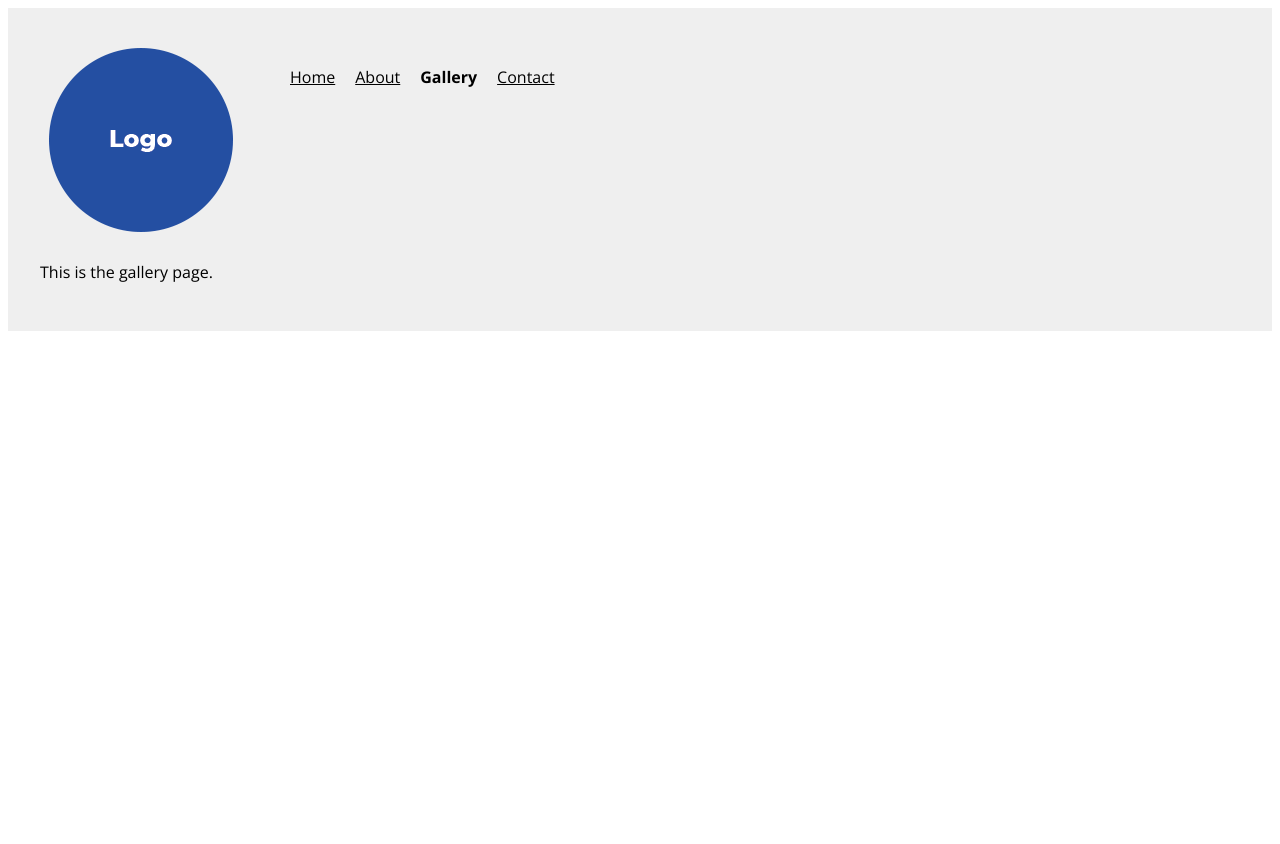
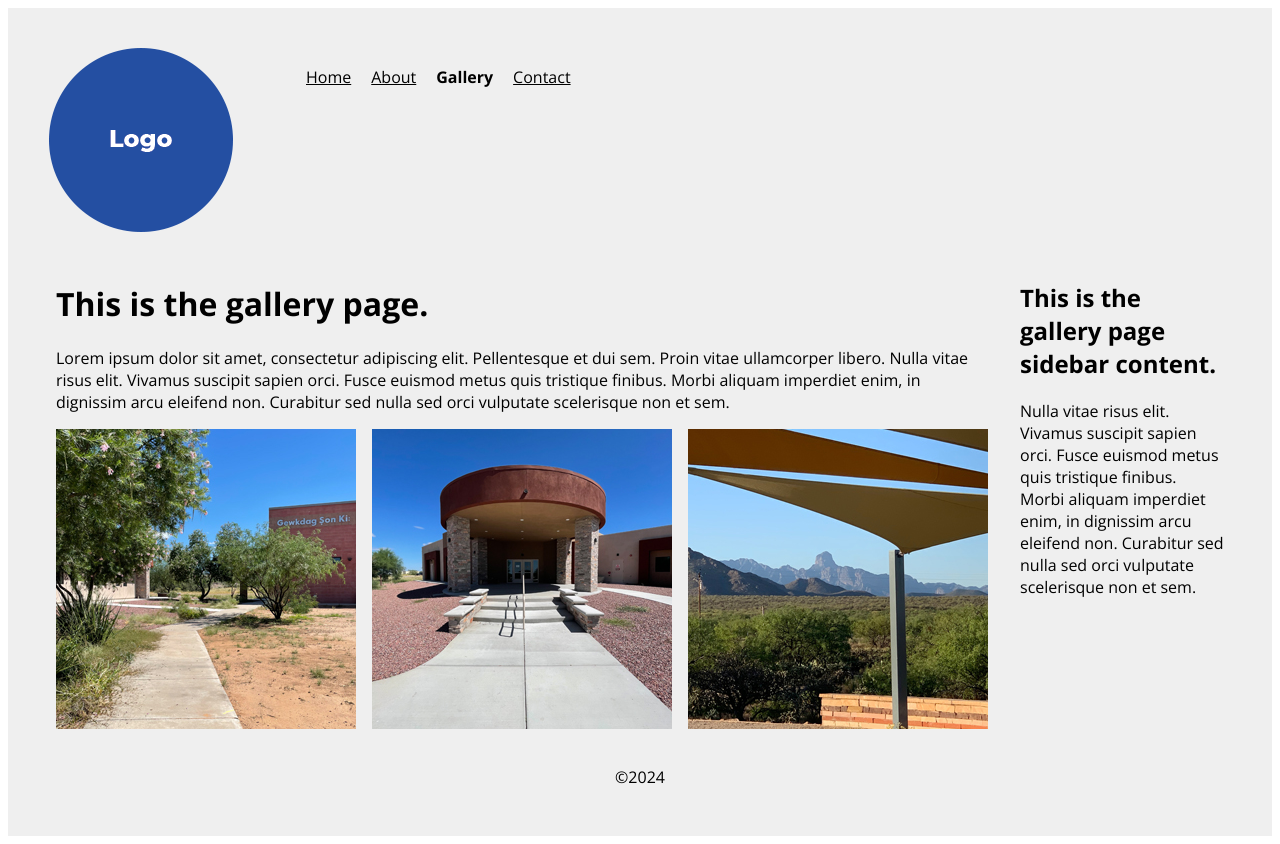
Before and after one commit to adrianmorrow/websiteapp, a Django app: page /gallery/ in a window 1280 px wide. Before the commit the page ends 331 px from the top, so only its background shows below. Run offline with Django 5.2, Linux system fonts and the light colour scheme.

Commit message:
Added images to gallery and contact form

```diff
--- a/myapp/templates/base.html
+++ b/myapp/templates/base.html
@@ -21,11 +21,13 @@
             </ul>
             {% endblock %}
         </header>
-        <main>{% block content %}{% endblock %}</main>
-        <aside></aside>
+        <div class="content-container">
+            <main>{% block content %}{% endblock %}</main>
+            <aside>{% block sidebarcontent %}{% endblock %}</aside>
+        </div>
         <footer>
-
+            <p>&copy;{% now "Y" %}</p>
         </footer>
-    </div>
+    </div><!-- end container-->
 </body>
 </html>
--- a/myapp/templates/gallery.html
+++ b/myapp/templates/gallery.html
@@ -3,5 +3,34 @@
 {% block nav-gallery %}<strong class="nav-active">Gallery</strong>{% endblock %}
 {% block title %}Gallery Page{% endblock %}
 {% block content %}
-<p>This is the gallery page.</p>
+<h1>This is the gallery page.</h1>
+<p>Lorem ipsum dolor sit amet, consectetur adipiscing elit. Pellentesque et dui sem. Proin vitae ullamcorper libero. Nulla vitae risus elit. Vivamus suscipit sapien orci. Fusce euismod metus quis tristique finibus. Morbi aliquam imperdiet enim, in dignissim arcu eleifend non. Curabitur sed nulla sed orci vulputate scelerisque non et sem.</p>
+<!-- <a href="#"><img src="../static/images/gallery/thumbs/gallery-img-1.jpg" alt="gallery image 1"></a>
+<a href="#"><img src="../static/images/gallery/thumbs/gallery-img-2.jpg" alt="gallery image 1"></a>
+<a href="#"><img src="../static/images/gallery/thumbs/gallery-img-3.jpg" alt="gallery image 1"></a> -->
+<div class="gallery">
+  <a href="#img1">
+      <img src="../static/images/gallery/thumbs/gallery-img-1.jpg">
+    </a>
+    <a href="#img2">
+      <img src="../static/images/gallery/thumbs/gallery-img-2.jpg">
+    </a>
+    <a href="#img3">
+      <img src="../static/images/gallery/thumbs/gallery-img-3.jpg">
+    </a>
+</div>
+<a href="#" class="lightbox" id="img1">
+    <span style="background-image: url('../static/images/gallery/large/gallery-img-1.jpg')"></span>
+  </a>
+  <a href="#" class="lightbox" id="img2">
+    <span style="background-image: url('../static/images/gallery/large/gallery-img-2.jpg')"></span>
+  </a>
+  <a href="#" class="lightbox" id="img3">
+    <span style="background-image: url('../static/images/gallery/large/gallery-img-3.jpg')"></span>
+  </a>
 {% endblock %}
+{% block sidebarcontent %}
+<h2>This is the gallery page sidebar content.</h2>
+<p>Nulla vitae risus elit. Vivamus suscipit sapien orci. Fusce euismod metus quis tristique finibus. Morbi aliquam imperdiet enim, in dignissim arcu eleifend non. Curabitur sed nulla sed orci vulputate scelerisque non et sem.</p>
+
+{% endblock %}
--- a/myapp/urls.py
+++ b/myapp/urls.py
@@ -1,10 +1,12 @@
 from django.urls import path
 from . import views
+from myapp.views import contact, success
 
 urlpatterns = [
     path("", views.home, name="home"),
     path("about/", views.about, name="about"),
     path("contact/", views.contact, name="contact"),
     path("gallery/", views.gallery, name="gallery"),
+    path("success/",  success, name='success'),
 
 ]
--- a/myapp/views.py
+++ b/myapp/views.py
@@ -1,4 +1,6 @@
 from django.shortcuts import render, HttpResponse
+from myapp.forms import ContactForm
+from django.shortcuts import render, redirect, HttpResponse
 
 # Create your views here.
 def home(request):
@@ -12,3 +14,17 @@
 
 def gallery(request):
         return render(request, 'gallery.html')
+
+
+def contact(request):
+        if request.method == 'POST':
+                form = ContactForm(request.POST)
+                if form.is_valid():
+                        # Process the form data
+                        return redirect('success')
+        else:
+                form = ContactForm()
+        return render(request, 'contact.html', {'form': form})
+
+def success(request):
+        return HttpResponse('Success!')
--- a/static/css/styles.css
+++ b/static/css/styles.css
@@ -32,3 +32,81 @@
 #nav .nav-active {
     color: #000;
 }
+
+.content-container {
+    display: flex;
+}
+
+main {
+    flex: 3 1 auto;
+}
+
+main,
+aside {
+    padding: 1em;
+}
+
+footer p {
+    text-align: center;
+}
+
+.gallery {
+    display: flex;
+}
+.gallery a {
+    margin-right: 1em;
+}
+.gallery a:last-child {
+    margin-right: 0;
+}
+
+.lightbox {
+    /* Default to hidden */
+    display: none;
+
+    /* Overlay entire screen */
+    position: fixed;
+    z-index: 999;
+    top: 0;
+    left: 0;
+    right: 0;
+    bottom: 0;
+
+    /* A bit of padding around image */
+    padding: 1em;
+
+    /* Translucent background */
+    background: rgba(0, 0, 0, 0.8);
+  }
+
+  /* Unhide the lightbox when it's the target */
+  .lightbox:target {
+    display: block;
+  }
+
+  .lightbox span {
+    /* Full width and height */
+    display: block;
+    width: 100%;
+    height: 100%;
+
+    /* Size and position background image */
+    background-position: center;
+    background-repeat: no-repeat;
+    background-size: contain;
+  }
+
+  .success-message {
+    text-align: center;
+    padding: 20px;
+    border: 2px solid #4caf50;
+    border-radius: 5px;
+    background-color: #dff0d8;
+    color: #3c763d;
+
+}
+
+.errorlist li {
+    list-style: none;
+    color: red;
+}
```
Also changed, not shown: myapp/forms.py (added, +9 -0 lines), myapp/templates/about.html (+8 -1 lines), myapp/templates/contact.html (+18 -1 lines), myapp/templates/home.html (+9 -1 lines), myapp/templates/success.html (added, +16 -0 lines), static/images/gallery/large/gallery-img-1.jpg (added), static/images/gallery/large/gallery-img-2.jpg (added), static/images/gallery/large/gallery-img-3.jpg (added), static/images/gallery/thumbs/gallery-img-1.jpg (added), static/images/gallery/thumbs/gallery-img-2.jpg (added), static/images/gallery/thumbs/gallery-img-3.jpg (added), 3 other files.
